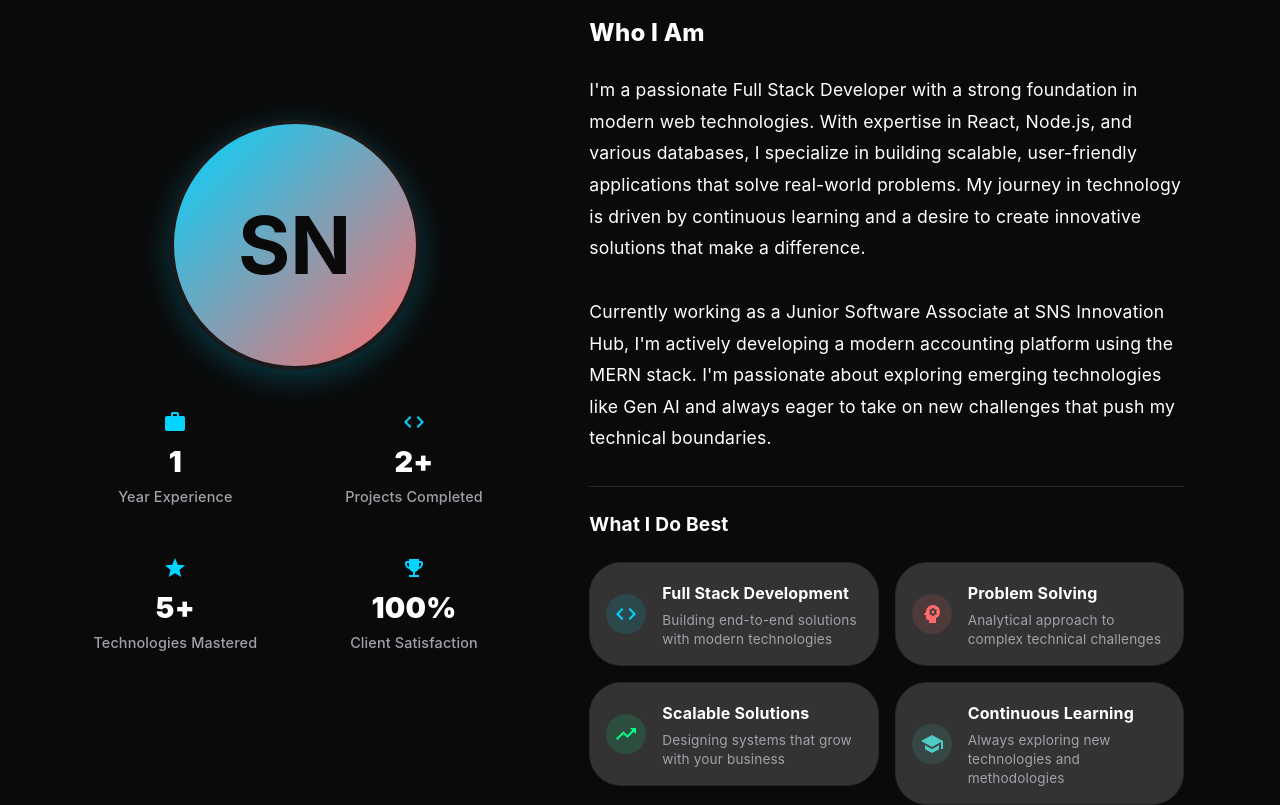
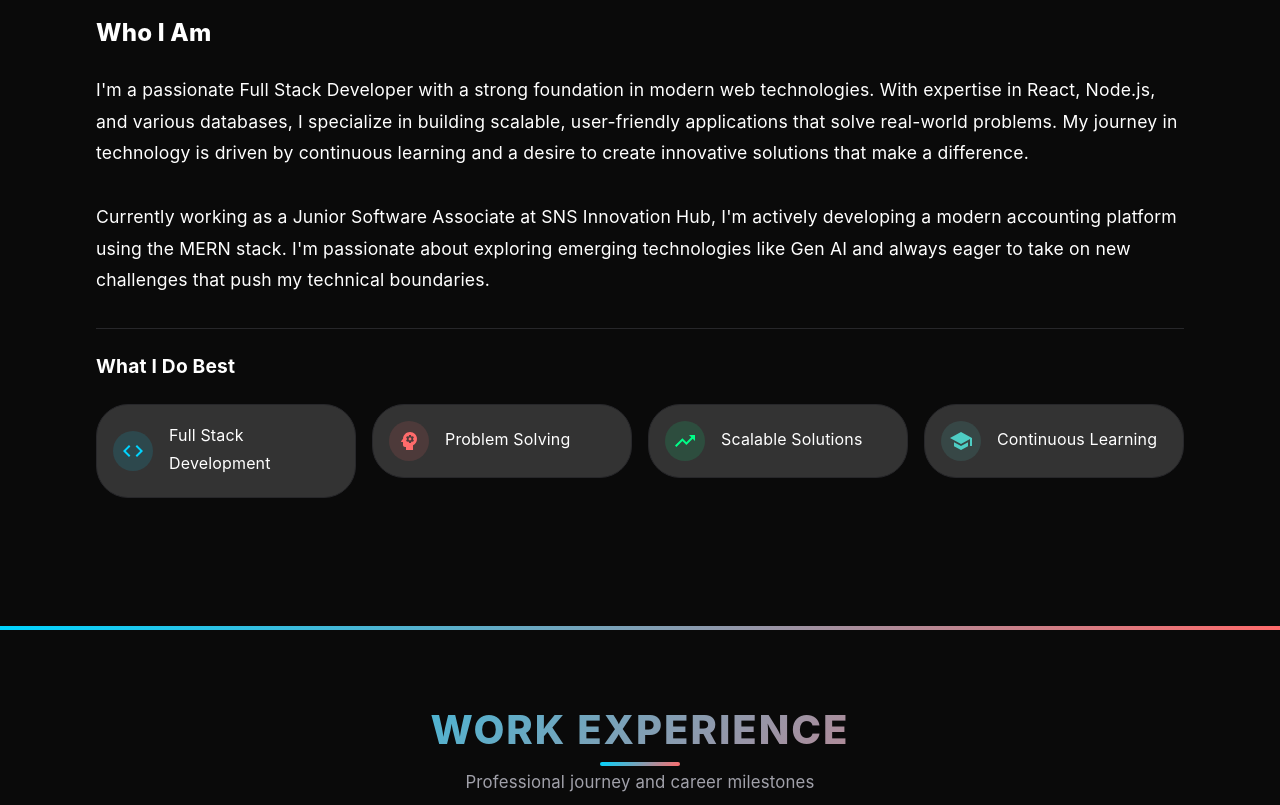
Before and after one commit to Shreenevikha/Portfolio, a React (Create React App) app: page / in a window 1280 px wide. Shown: the part 1080-1885 px from the top of the page. Built offline with nearby package versions, Linux system fonts and the light colour scheme.

Commit message:
minor changes

```diff
--- a/src/components/pages/About.js
+++ b/src/components/pages/About.js
@@ -38,34 +38,25 @@ const About = () => {
       icon: <Code />,
       text: "Full Stack Development",
       color: theme.palette.primary.main,
-      description: "Building end-to-end solutions with modern technologies"
     },
     {
       icon: <Psychology />,
       text: "Problem Solving",
       color: theme.palette.secondary.main,
-      description: "Analytical approach to complex technical challenges"
     },
     {
       icon: <TrendingUp />,
       text: "Scalable Solutions",
       color: theme.palette.success.main,
-      description: "Designing systems that grow with your business"
     },
     {
       icon: <School />,
       text: "Continuous Learning",
       color: theme.palette.info.main,
-      description: "Always exploring new technologies and methodologies"
     },
   ];
 
-  const stats = [
-    { number: "1", label: "Year Experience", icon: <Work /> },
-    { number: "2+", label: "Projects Completed", icon: <Code /> },
-    { number: "5+", label: "Technologies Mastered", icon: <Star /> },
-    { number: "100%", label: "Client Satisfaction", icon: <EmojiEvents /> },
-  ];
+
 
   return (
     <Box
@@ -138,93 +129,8 @@ const About = () => {
           </Box>
 
           {/* Main Content Grid */}
-          <Grid container spacing={4} alignItems="center">
-            {/* Left: Profile Image and Stats */}
-            <Grid item xs={12} md={5}>
-              <motion.div
-                initial={{ opacity: 0, x: -50 }}
-                animate={inView ? { opacity: 1, x: 0 } : {}}
-                transition={{ duration: 0.8, delay: 0.2 }}
-              >
-                <Box sx={{ textAlign: 'center', mb: 4 }}>
-                  <Avatar
-                    sx={{
-                      width: { xs: 200, md: 250 },
-                      height: { xs: 200, md: 250 },
-                      mx: 'auto',
-                      mb: 3,
-                      background: `linear-gradient(135deg, ${theme.palette.primary.main} 0%, ${theme.palette.secondary.main} 100%)`,
-                      border: `4px solid ${theme.palette.background.paper}`,
-                      boxShadow: `0 8px 32px ${theme.palette.primary.main}40`,
-                      fontSize: { xs: '4rem', md: '5rem' },
-                      fontWeight: 700,
-                    }}
-                  >
-                    SN
-                  </Avatar>
-
-                  {/* Stats Grid */}
-                  <Grid container spacing={2}>
-                    {stats.map((stat, index) => (
-                      <Grid item xs={6} key={index}>
-                        <Paper
-                          elevation={0}
-                          sx={{
-                            p: 2,
-                            textAlign: 'center',
-                            background: theme.palette.mode === 'dark'
-                              ? 'linear-gradient(145deg, #1a1a1a 0%, #2a2a2a 100%)'
-                              : 'linear-gradient(145deg, #ffffff 0%, #f8fafc 100%)',
-                            border: `1px solid ${theme.palette.mode === 'dark' ? '#333' : '#e2e8f0'}`,
-                            borderRadius: 3,
-                            transition: 'all 0.3s ease',
-                            '&:hover': {
-                              transform: 'translateY(-4px)',
-                              boxShadow: `0 8px 25px ${theme.palette.primary.main}30`,
-                            },
-                          }}
-                        >
-                          <Box
-                            sx={{
-                              color: theme.palette.primary.main,
-                              mb: 1,
-                              display: 'flex',
-                              justifyContent: 'center',
-                            }}
-                          >
-                            {stat.icon}
-                          </Box>
-                          <Typography
-                            variant="h4"
-                            sx={{
-                              fontWeight: 900,
-                              color: theme.palette.text.primary,
-                              mb: 0.5,
-                              fontSize: { xs: '1.5rem', md: '1.8rem' },
-                            }}
-                          >
-                            {stat.number}
-                          </Typography>
-                          <Typography
-                            variant="body2"
-                            sx={{
-                              color: theme.palette.text.secondary,
-                              fontWeight: 500,
-                              fontSize: { xs: '0.8rem', md: '0.9rem' },
-                            }}
-                          >
-                            {stat.label}
-                          </Typography>
-                        </Paper>
-                      </Grid>
-                    ))}
-                  </Grid>
-                </Box>
-              </motion.div>
-            </Grid>
-
-            {/* Right: About Content */}
-            <Grid item xs={12} md={7}>
+          <Grid container spacing={4} alignItems="center" justifyContent="center">
+            <Grid item xs={12} md={12} lg={12}>
               <motion.div
                 initial={{ opacity: 0, x: 50 }}
                 animate={inView ? { opacity: 1, x: 0 } : {}}
@@ -313,7 +219,7 @@ const About = () => {
 
                   <Grid container spacing={2}>
                     {highlights.map((highlight, index) => (
-                      <Grid item xs={12} sm={6} key={index}>
+                      <Grid item xs={8} sm={3} key={index}>
                         <Box
                           sx={{
                             p: 2,
@@ -348,7 +254,7 @@ const About = () => {
                               <Typography
                                 variant="subtitle1"
                                 sx={{
-                                  fontWeight: 700,
+                                  fontWeight: 400,
                                   color: theme.palette.text.primary,
                                   fontSize: { xs: '0.9rem', md: '1rem' },
                                   mb: 0.5,
```
